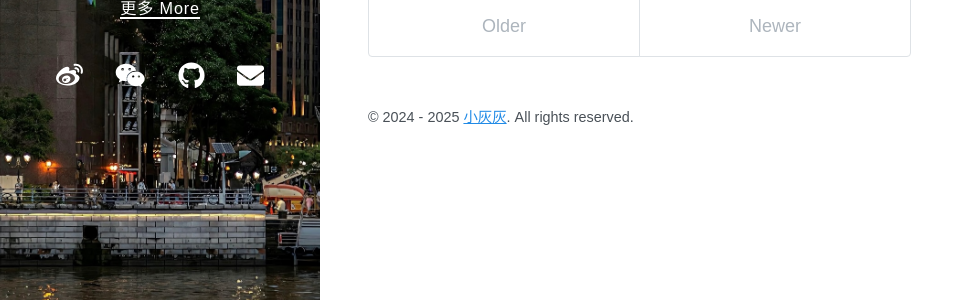
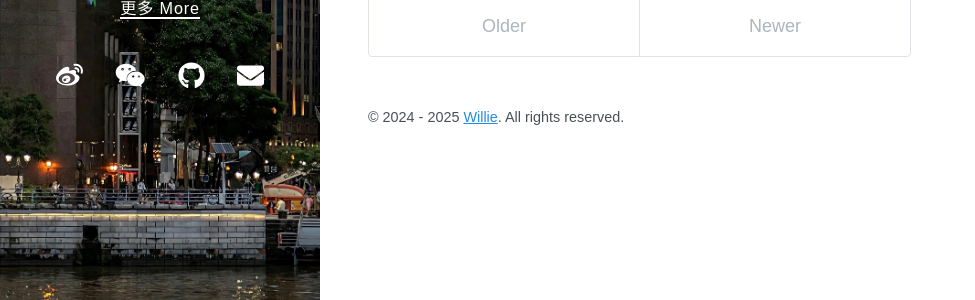
Before and after one commit to mr-willie/mr-willie.github.io, a Jekyll site: the page built from index.html, in a window 1280 px wide. Shown: the part 545-845 px from the top of the page, without its empty margins (0-975 px from the left). Built offline with Jekyll 4.4.1, drawn with Linux system fonts in a browser that asks for light colours; nearby versions of some CDN libraries; the list of posts is cut into pages by our own code.

Commit message:
2025/09/16/11:22 - Modified the contents.

```diff
--- a/_config.yml
+++ b/_config.yml
@@ -52,6 +52,6 @@ sass:
 
 # Specify the author for blog posts
 author:
-  name: 小灰灰
+  name: Willie
   url: /about
   email:
--- a/_data/social.yml
+++ b/_data/social.yml
@@ -8,5 +8,5 @@
   url: https://github.com/mr-willie/
   icon: fab fa-github
 - title: Email
-  url: mailto:han.junhui.06@outlook.com
+  url: mailto:mrwillie@qq.com
   icon: fas fa-envelope
```
